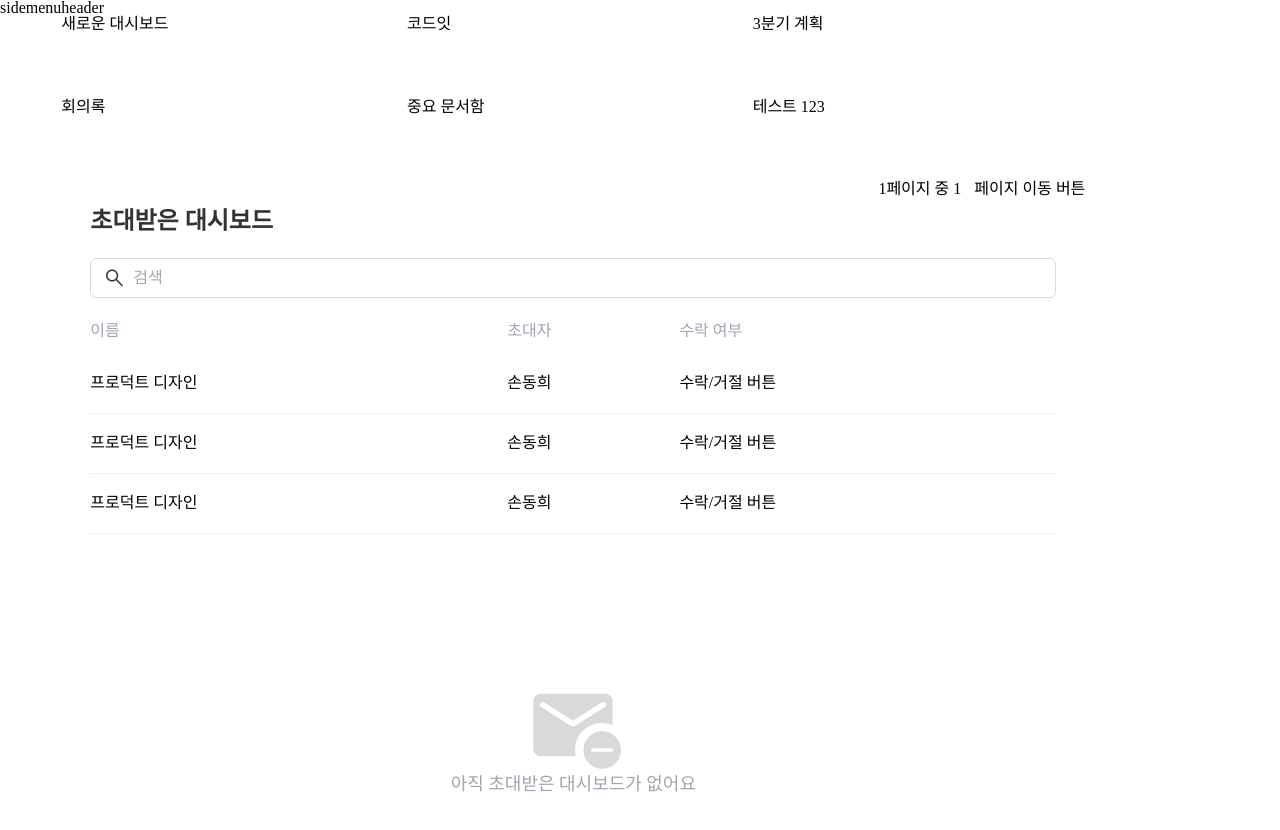
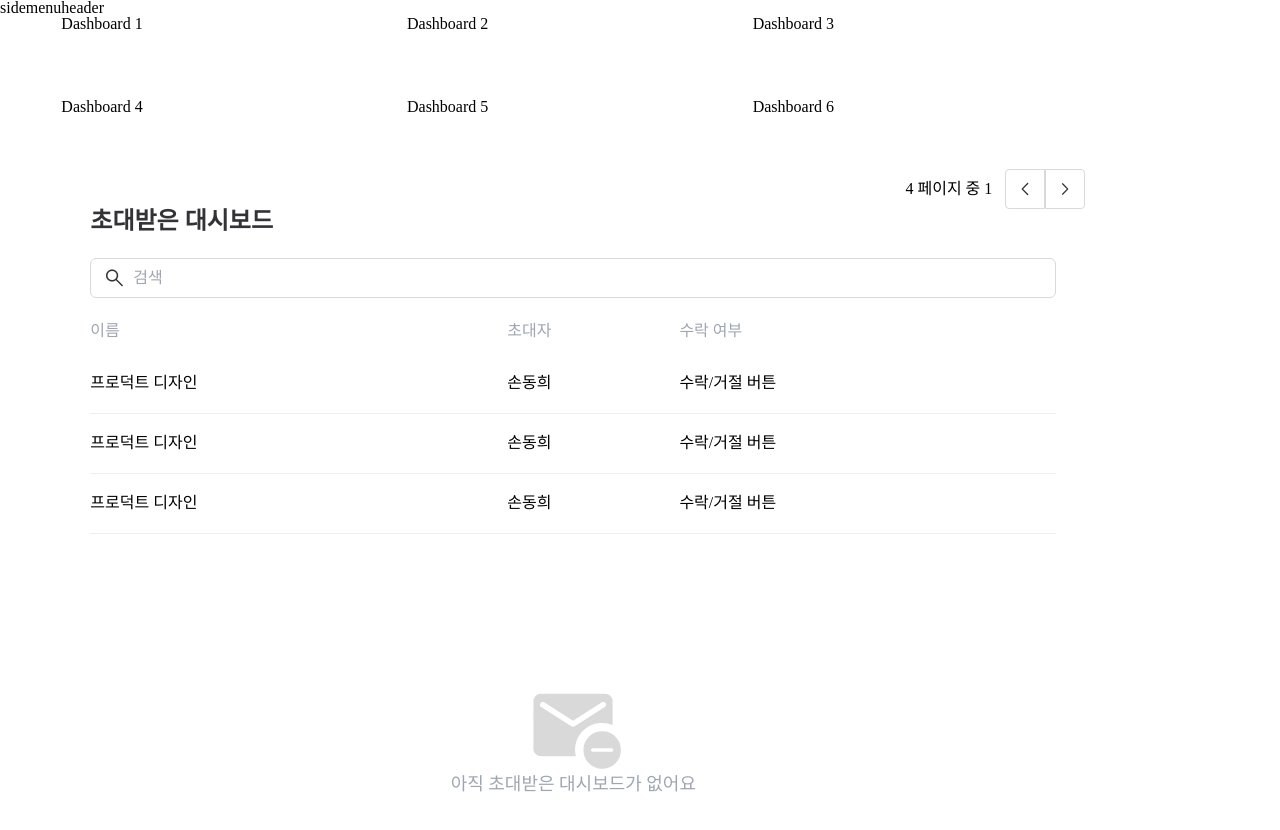
Before and after one commit to eunji-0623/Taskify, a React (Vite) app: page /mydashboard in a window 1280 px wide. Shown: the top 830 px of the page. Built offline with nearby package versions, Linux system fonts and the light colour scheme; a web font is replaced by a local one.

Commit message:
Feat: 대시보드 목록 페이지네이션 구현
- mockData를 사용하여 구현해서 추후 수정 필요

```diff
--- /dev/null
+++ b/public/mockData/dashboards.json
@@ -0,0 +1,186 @@
+{
+  "cursorId": 0,
+  "totalCount": 20,
+  "dashboards": [
+    {
+      "id": 1,
+      "title": "Dashboard 1",
+      "color": "red",
+      "createdAt": "2024-06-01T00:00:00.000Z",
+      "updatedAt": "2024-06-01T00:00:00.000Z",
+      "createdByMe": true,
+      "userId": 1
+    },
+    {
+      "id": 2,
+      "title": "Dashboard 2",
+      "color": "blue",
+      "createdAt": "2024-06-02T00:00:00.000Z",
+      "updatedAt": "2024-06-02T00:00:00.000Z",
+      "createdByMe": false,
+      "userId": 2
+    },
+    {
+      "id": 3,
+      "title": "Dashboard 3",
+      "color": "green",
+      "createdAt": "2024-06-03T00:00:00.000Z",
+      "updatedAt": "2024-06-03T00:00:00.000Z",
+      "createdByMe": true,
+      "userId": 3
+    },
+    {
+      "id": 4,
+      "title": "Dashboard 4",
+      "color": "yellow",
+      "createdAt": "2024-06-04T00:00:00.000Z",
+      "updatedAt": "2024-06-04T00:00:00.000Z",
+      "createdByMe": false,
+      "userId": 4
+    },
+    {
+      "id": 5,
+      "title": "Dashboard 5",
+      "color": "orange",
+      "createdAt": "2024-06-05T00:00:00.000Z",
+      "updatedAt": "2024-06-05T00:00:00.000Z",
+      "createdByMe": true,
+      "userId": 5
+    },
+    {
+      "id": 6,
+      "title": "Dashboard 6",
+      "color": "purple",
+      "createdAt": "2024-06-06T00:00:00.000Z",
+      "updatedAt": "2024-06-06T00:00:00.000Z",
+      "createdByMe": false,
+      "userId": 6
+    },
+    {
+      "id": 7,
+      "title": "Dashboard 7",
+      "color": "pink",
+      "createdAt": "2024-06-07T00:00:00.000Z",
+      "updatedAt": "2024-06-07T00:00:00.000Z",
+      "createdByMe": true,
+      "userId": 7
+    },
+    {
+      "id": 8,
+      "title": "Dashboard 8",
+      "color": "brown",
+      "createdAt": "2024-06-08T00:00:00.000Z",
+      "updatedAt": "2024-06-08T00:00:00.000Z",
+      "createdByMe": false,
+      "userId": 8
+    },
+    {
+      "id": 9,
+      "title": "Dashboard 9",
+      "color": "cyan",
+      "createdAt": "2024-06-09T00:00:00.000Z",
+      "updatedAt": "2024-06-09T00:00:00.000Z",
+      "createdByMe": true,
+      "userId": 9
+    },
+    {
+      "id": 10,
+      "title": "Dashboard 10",
+      "color": "magenta",
+      "createdAt": "2024-06-10T00:00:00.000Z",
+      "updatedAt": "2024-06-10T00:00:00.000Z",
+      "createdByMe": false,
+      "userId": 10
+    },
+    {
+      "id": 11,
+      "title": "Dashboard 11",
+      "color": "teal",
+      "createdAt": "2024-06-11T00:00:00.000Z",
+      "updatedAt": "2024-06-11T00:00:00.000Z",
+      "createdByMe": true,
+      "userId": 11
+    },
+    {
+      "id": 12,
+      "title": "Dashboard 12",
+      "color": "lime",
+      "createdAt": "2024-06-12T00:00:00.000Z",
+      "updatedAt": "2024-06-12T00:00:00.000Z",
+      "createdByMe": false,
+      "userId": 12
+    },
+    {
+      "id": 13,
+      "title": "Dashboard 13",
+      "color": "gold",
+      "createdAt": "2024-06-13T00:00:00.000Z",
+      "updatedAt": "2024-06-13T00:00:00.000Z",
+      "createdByMe": true,
+      "userId": 13
+    },
+    {
+      "id": 14,
+      "title": "Dashboard 14",
+      "color": "silver",
+      "createdAt": "2024-06-14T00:00:00.000Z",
+      "updatedAt": "2024-06-14T00:00:00.000Z",
+      "createdByMe": false,
+      "userId": 14
+    },
+    {
+      "id": 15,
+      "title": "Dashboard 15",
+      "color": "violet",
+      "createdAt": "2024-06-15T00:00:00.000Z",
+      "updatedAt": "2024-06-15T00:00:00.000Z",
+      "createdByMe": true,
+      "userId": 15
+    },
+    {
+      "id": 16,
+      "title": "Dashboard 16",
+      "color": "maroon",
+      "createdAt": "2024-06-16T00:00:00.000Z",
+      "updatedAt": "2024-06-16T00:00:00.000Z",
+      "createdByMe": false,
+      "userId": 16
+    },
+    {
+      "id": 17,
+      "title": "Dashboard 17",
+      "color": "navy",
+      "createdAt": "2024-06-17T00:00:00.000Z",
+      "updatedAt": "2024-06-17T00:00:00.000Z",
+      "createdByMe": true,
+      "userId": 17
+    },
+    {
+      "id": 18,
+      "title": "Dashboard 18",
+      "color": "olive",
+      "createdAt": "2024-06-18T00:00:00.000Z",
+      "updatedAt": "2024-06-18T00:00:00.000Z",
+      "createdByMe": false,
+      "userId": 18
+    },
+    {
+      "id": 19,
+      "title": "Dashboard 19",
+      "color": "coral",
+      "createdAt": "2024-06-19T00:00:00.000Z",
+      "updatedAt": "2024-06-19T00:00:00.000Z",
+      "createdByMe": true,
+      "userId": 19
+    },
+    {
+      "id": 20,
+      "title": "Dashboard 20",
+      "color": "skyblue",
+      "createdAt": "2024-06-20T00:00:00.000Z",
+      "updatedAt": "2024-06-20T00:00:00.000Z",
+      "createdByMe": false,
+      "userId": 20
+    }
+  ]
+}
--- a/src/pages/myDashboard/components/DashboardList/DashboardList.tsx
+++ b/src/pages/myDashboard/components/DashboardList/DashboardList.tsx
@@ -1,23 +1,62 @@
 import styles from './DashboardList.module.scss';
+import usePagination from '../../../../hooks/usePagination';
+import { PagenationBtn } from '../../../../components/Btn/Btn';
 
 /*  대시보드 목록을 보여주는 컴포넌트입니다.
     - 대시보드 목록을 보여주는 ul 부분과
     - 다음 목록을 불러오기 위한 부분으로 나뉩니다  */
 
+interface Dashboard {
+  id: number;
+  title: string;
+  color: string;
+  createdAt: string;
+  updatedAt: string;
+  createdByMe: boolean;
+  userId: number;
+}
+
+const ITEMS_PER_PAGE = 6;
+
+const fetchDashboards = async (page: number) => {
+  // mockData 사용. 추후 변경 필요
+  const response = await fetch(
+    `/mockData/dashboards.json?page=${page}&limit=${ITEMS_PER_PAGE}`
+  );
+  const data = await response.json();
+  return {
+    items: data.dashboards,
+    totalCount: data.totalCount,
+  };
+};
+
 function DashboardList() {
+  const {
+    currentItems,
+    currentPage,
+    totalPages,
+    handlePrevClick,
+    handleNextClick,
+  } = usePagination<Dashboard>({
+    fetchData: fetchDashboards,
+    itemsPerPage: ITEMS_PER_PAGE,
+  });
+
   return (
     <div className={styles.container}>
       <ul className={styles.dashboardList}>
-        <li>새로운 대시보드</li>
-        <li>코드잇</li>
-        <li>3분기 계획</li>
-        <li>회의록</li>
-        <li>중요 문서함</li>
-        <li>테스트 123</li>
+        {currentItems.map((dashboard) => (
+          <li key={dashboard.id}>{dashboard.title}</li>
+        ))}
       </ul>
       <div className={styles.pagination}>
-        <p>1페이지 중 1</p>
-        <div>페이지 이동 버튼</div>
+        <p>
+          {totalPages} 페이지 중 {currentPage}
+        </p>
+        <PagenationBtn
+          handlePrev={handlePrevClick}
+          handleNext={handleNextClick}
+        />
       </div>
     </div>
   );
```
